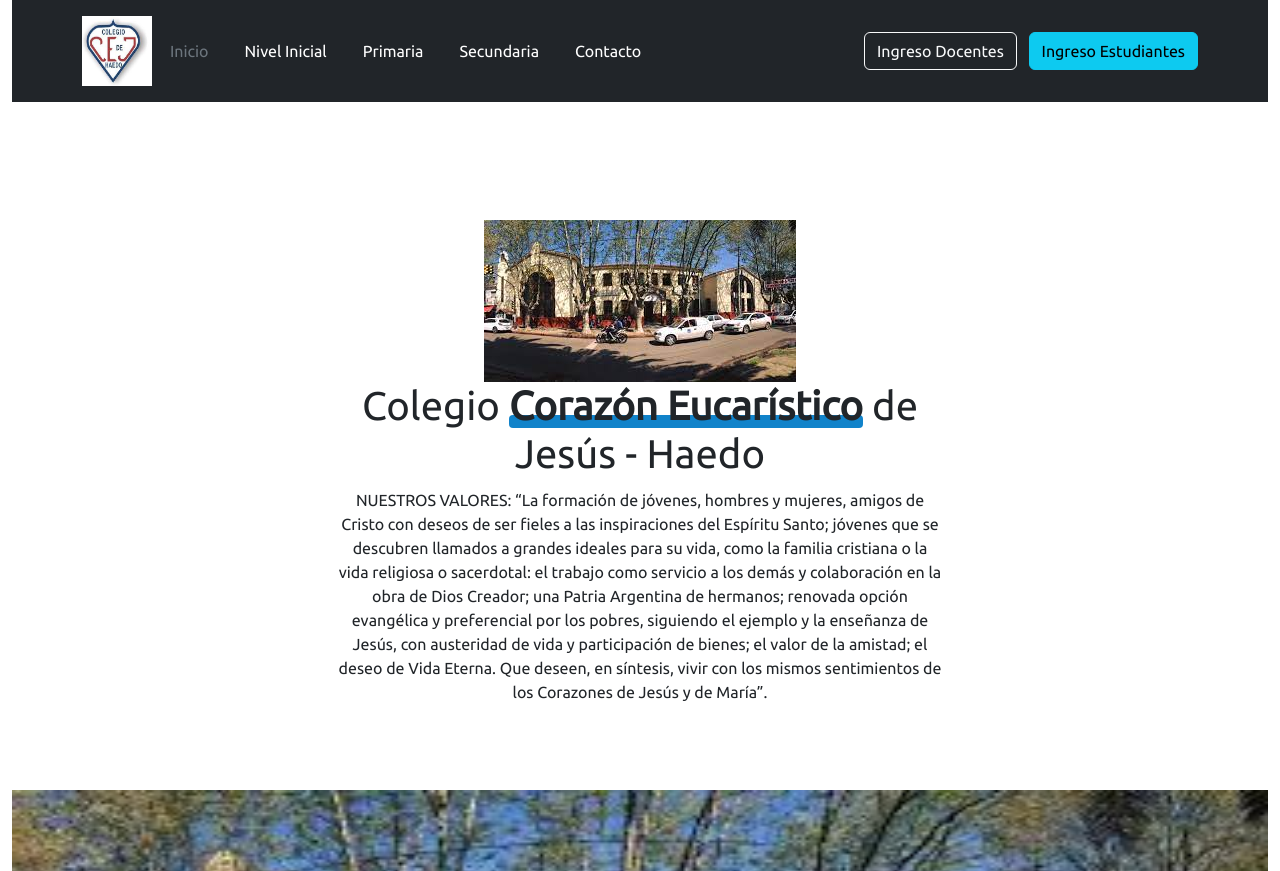
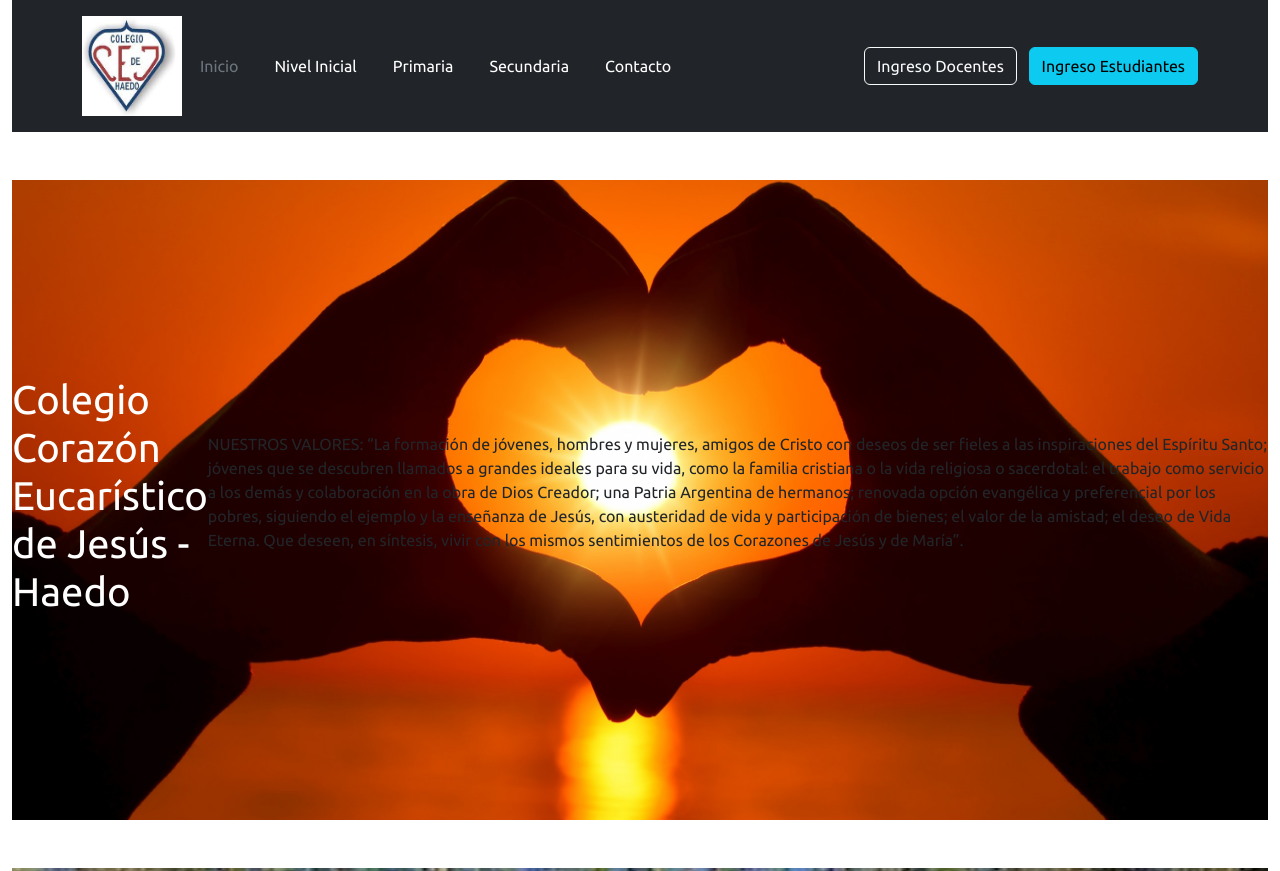
Before and after one commit to SabriFede/PreEntrega2-SabrinaFederico, a plain HTML site: page index.html in a window 1280 px wide. Shown: the top 871 px of the page. Drawn offline with nearby package versions, Linux system fonts and the light colour scheme.

Commit message:
agregue la imagen de portada y acomode el titulo

```diff
--- a/css/style.css
+++ b/css/style.css
@@ -28,18 +28,26 @@ ul li a:hover {
     height: 48px;
 }
 
-.hero {
+.fondo {
+    background-image: url(../img/corazonportada.jpg);
+    height: 80vh;
+    background-position: center;
+    background-repeat: no-repeat;
+    background-size: cover;
+}
+
+/* .hero {
     width: 100%;
     height: calc(100vh - 10rem);
     position: relative;
-    /* display: grid;
+    ******** display: grid;
     grid-template-areas:
     "img h2 h2 h2"
     "img p p p"
-    "img p p p" */
-}
+    "img p p p" *********
+} */
 
-.hero h2 {
+/* .hero h2 {
     margin-bottom: 10px;
     font-size: 40px;
     font-weight: 500;
@@ -61,7 +69,8 @@ padding: 0,5px;
     border-radius: 4px;
     height: 30%;
     z-index: -1;
-}
+} */
+
 
 /* header ul li {
     display: inline-block;
@@ -88,15 +97,9 @@ nav ul li a {
     height: 200px;
 
 }
-
-/* Es el logo del header. Lo acomode con position porque sino quedaba en cualquier lado. No se si hay otra forma de hacerlo sin usar flexbox */
 .logo {
-    width: 70px;
-    height: 70px;
-    /* border: solid black 1px; */
-    /* position: relative;
-    bottom: 80px;
-    left: 250px; */
+    width: 100px;
+    height: 100px;
 }
 
 
--- a/index.html
+++ b/index.html
@@ -44,25 +44,31 @@
 
 
 
-    <section class="hero d-flex flex-column justify-content-center align-items-center">
-        <div class="container-fluid">
-            <div class="row justify-content-center">
-                <div class="col-lg-6 text-center">
-                    <img src="img/colegio.jpeg" alt="imagen colegio">
-                    <h2>Colegio <span>Corazón Eucarístico</span> de Jesús - Haedo</h2>
+    <section>
+        <!-- class="hero d-flex flex-column justify-content-center align-items-center"> -->
+        <div>
+        <!-- class="container-fluid" -->
+            <div>
+            <!-- class="row justify-content-center" -->
+                <div class="fondo d-flex justify-content-center align-items-center">
+                    <!-- class="col-lg-6 text-center" -->
+                    <!-- <img class="imagenCorazon" src="img/corazonportada.jpg" alt="imagen corazon"> -->
+                    <h1 class="text-white">Colegio <span>Corazón Eucarístico</span> de Jesús - Haedo</h1>
                     <p>NUESTROS VALORES: “La formación de jóvenes, hombres y mujeres, amigos de Cristo con deseos de ser
-                        fieles a las inspiraciones del Espíritu Santo; jóvenes que se descubren llamados a grandes ideales para su
+                        fieles a las inspiraciones del Espíritu Santo; jóvenes que se descubren llamados a grandes
+                        ideales para su
                         vida, como la familia cristiana o la vida religiosa o sacerdotal: el trabajo como servicio a los
                         demás y colaboración en la obra de Dios Creador; una Patria Argentina de hermanos; renovada
                         opción evangélica y preferencial por los pobres, siguiendo el ejemplo y la enseñanza de Jesús,
                         con austeridad de vida y participación de bienes; el valor de la amistad; el deseo de Vida
                         Eterna. Que deseen, en síntesis, vivir con los mismos sentimientos de los Corazones de Jesús y
                         de María”.</p>
-                    </main>
                 </div>
             </div>
         </div>
     </section>
+
+    <div class="b-example-divider"></div>
 
     <div id="carouselExampleIndicators" class="carousel slide">
         <div class="carousel-indicators">
@@ -102,11 +108,11 @@
             <img width="560" height="315" src="img/colegio.jpeg" alt="Imagen frente colegio eucaristico">
         </div>
         <div class="col-md-6 text-center">
-            <iframe width="560" height="315" src="https://www.youtube.com/embed/Vc4EC9vFOPU" title="YouTube video player"
-                frameborder="0"
+            <iframe width="560" height="315" src="https://www.youtube.com/embed/Vc4EC9vFOPU"
+                title="YouTube video player" frameborder="0"
                 allow="accelerometer; autoplay; clipboard-write; encrypted-media; gyroscope; picture-in-picture; web-share"
                 allowfullscreen>
-        </iframe>
+            </iframe>
         </div>
     </div>
 
```
